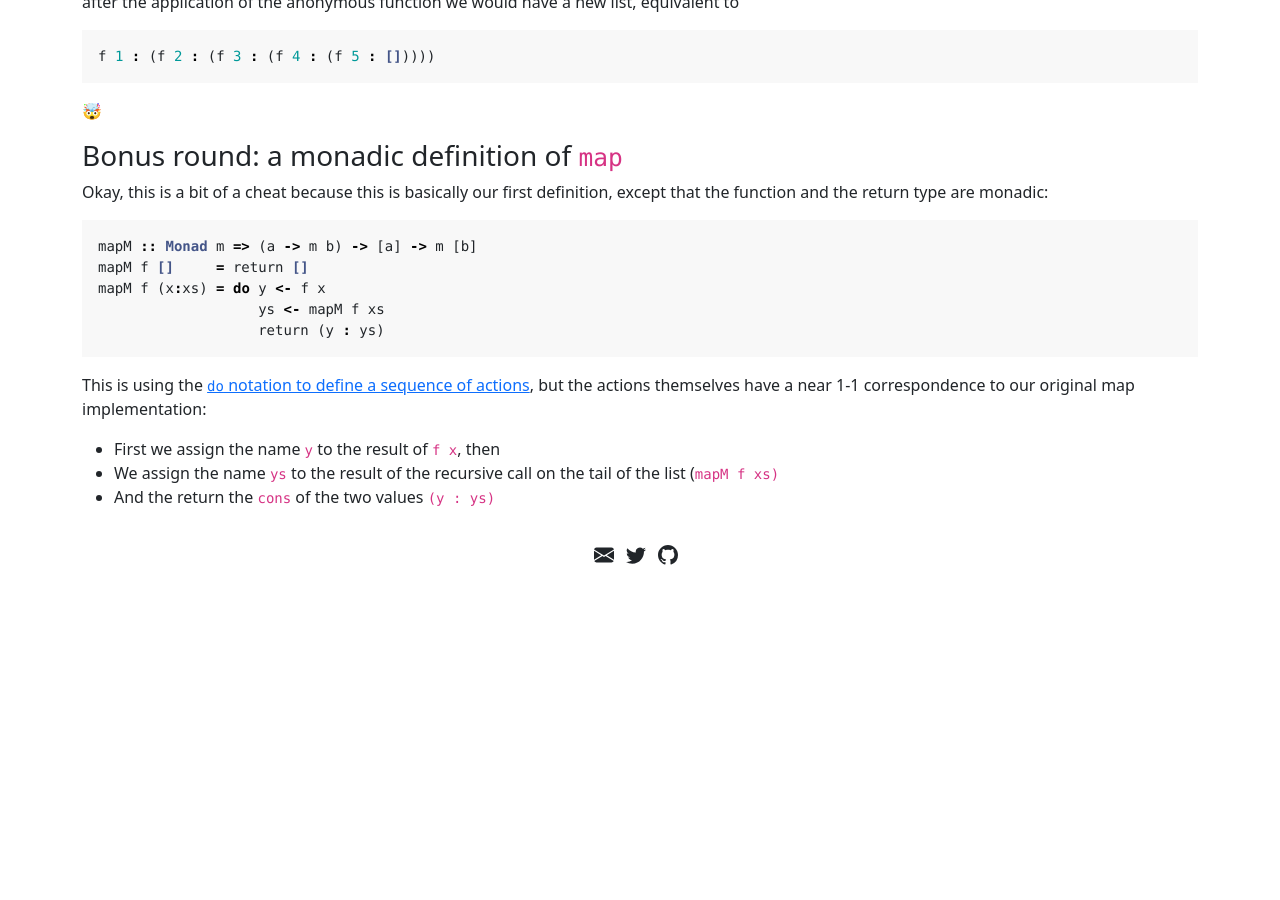
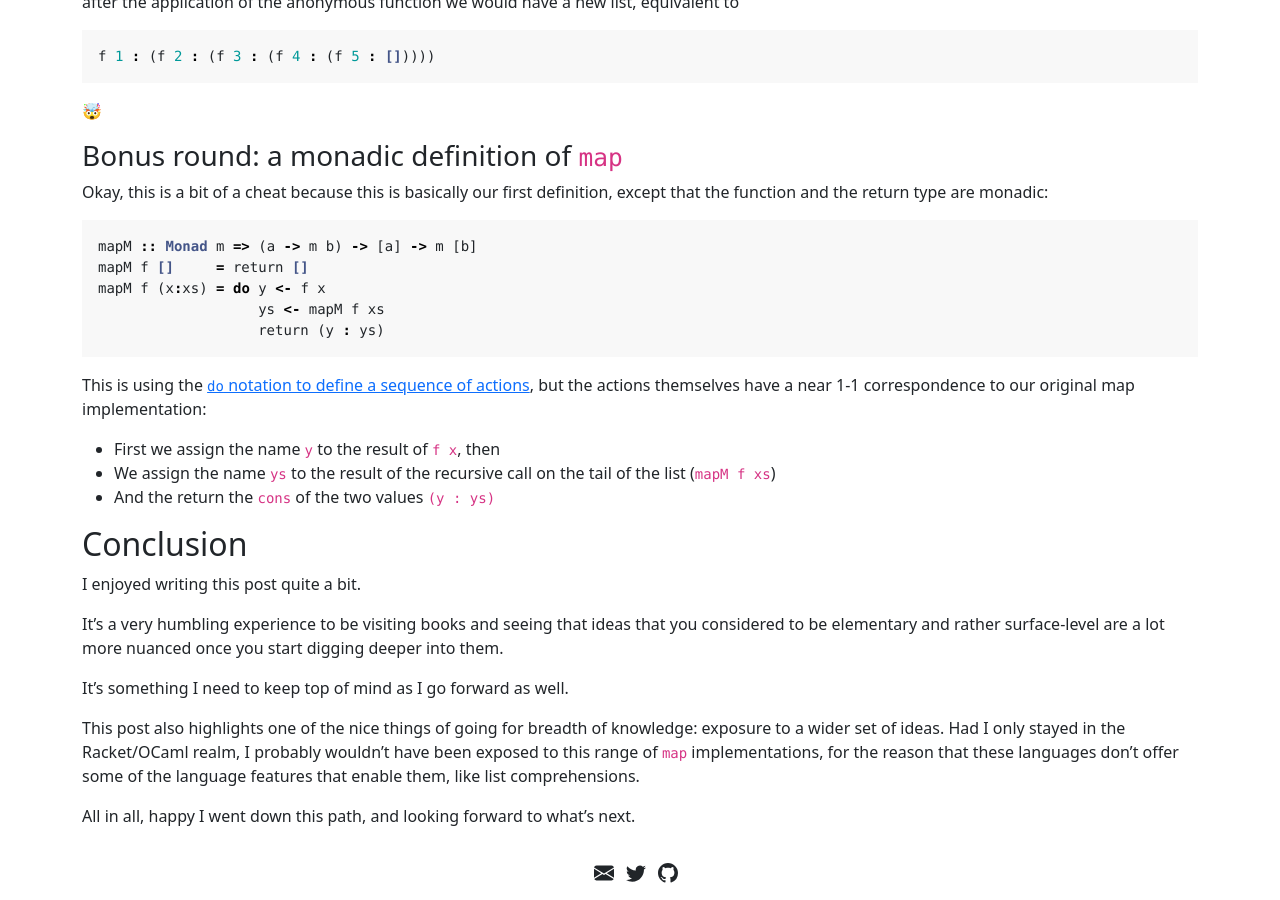
Before and after one commit to NlightNFotis/nlightnfotis.github.io, a Jekyll site: the page built from _posts/2022-06-2-three-versions-of-map.md, in a window 1280 px wide and 900 px high, scrolled down 3625 px. Built offline with Jekyll 4.4.1, drawn with Linux system fonts in a browser that asks for light colours; before the commit the page ends 4206 px from its top, so only the background shows below that; some of the changed text lies outside the part shown.

Commit message:
Add conclusion to `map` post.

```diff
--- a/_posts/2022-06-2-three-versions-of-map.md
+++ b/_posts/2022-06-2-three-versions-of-map.md
@@ -218,5 +218,22 @@ This is using the [`do` notation to define a sequence of actions](https://en.wik
 but the actions themselves have a near 1-1 correspondence to our original map implementation:
 
 * First we assign the name `y` to the result of `f x`, then
-* We assign the name `ys` to the result of the recursive call on the tail of the list (`mapM f xs)`
+* We assign the name `ys` to the result of the recursive call on the tail of the list (`mapM f xs`)
 * And the return the `cons` of the two values `(y : ys)`
+
+## Conclusion
+
+I enjoyed writing this post quite a bit.
+
+It's a very humbling experience to be visiting books and seeing that ideas that you considered
+to be elementary and rather surface-level are a lot more nuanced once you start digging deeper
+into them.
+
+It's something I need to keep top of mind as I go forward as well.
+
+This post also highlights one of the nice things of going for breadth of knowledge: exposure
+to a wider set of ideas. Had I only stayed in the Racket/OCaml realm, I probably wouldn't have
+been exposed to this range of `map` implementations, for the reason that these languages don't
+offer some of the language features that enable them, like list comprehensions.
+
+All in all, happy I went down this path, and looking forward to what's next.
```
Also changed, not shown: other parts of _posts/2022-06-2-three-versions-of-map.md (+1 -1 lines).
